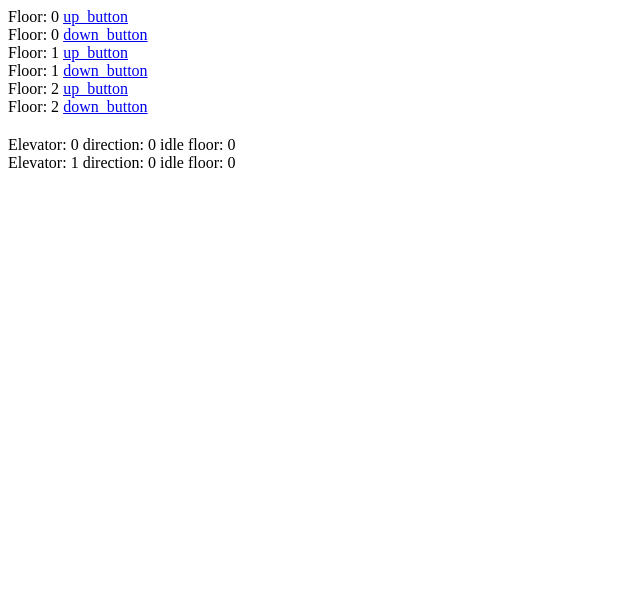
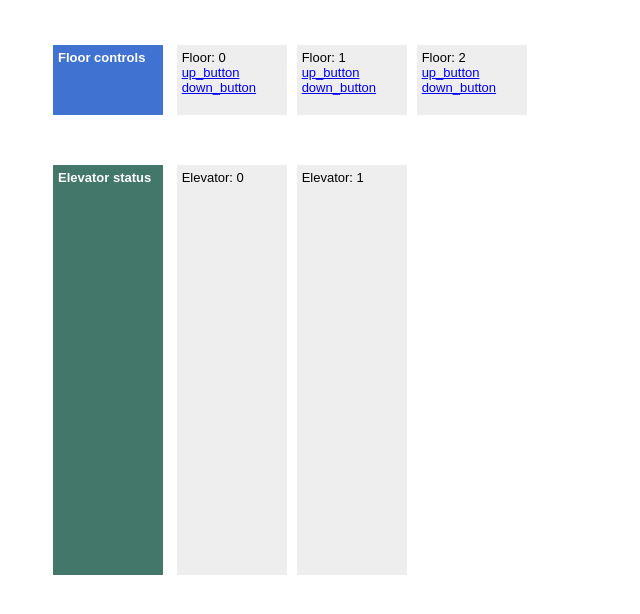
Before and after one commit to arjunattam/elevator-simulation, a plain HTML site: page index.html in a window 1280 px wide. Shown: the whole page, without its empty margins (0-640 px from the left). Drawn offline with nearby package versions, Linux system fonts and the light colour scheme.

Commit message:
css added, ui updated

```diff
--- a/index.html
+++ b/index.html
@@ -2,16 +2,25 @@
 <html>
   <head>
     <title>Elevator simulation</title>
+    <link rel="stylesheet" type="text/css" href="style.css">
     <meta name="viewport" content="initial-scale=1.0, user-scalable=no">
     <meta charset="utf-8">
   </head>
 
   <body>
-    <div id="floors"> </div>
+    <div id="floors">
+      <ul class="horizontal floors" id="floors_list">
+        <li class="header">Floor controls</li>
+        <!-- floor li -->
+      </ul>
+    </div>
 
-    <div id="spacer" style="height: 20px;"> &nbsp; </div>
-
-    <div id="elevators"> </div>
+    <div id="elevators">
+      <ul class="horizontal elevators" id="elevators_list">
+        <li class="header">Elevator status</li>
+        <!-- elevator li -->
+      </ul>
+    </div>
 
     <script src="https://ajax.googleapis.com/ajax/libs/jquery/1.12.0/jquery.min.js"></script>
     <script src="script.js"></script>
--- a/script.js
+++ b/script.js
@@ -38,17 +38,17 @@ Controller.prototype.handleRequest = function (direction, floor) {
 }
 
 /* Button class */
-var Button = function (buttonType, floorNum) {
+var Button = function (buttonType, floorNum, floorId) {
     Controller.apply(this); // TODO comment this?
     this.buttonType = buttonType; // 1 is up, -1 is down
     this.buttonFloor = floorNum;
     this.buttonTypeString = (this.buttonType == 1) ? 'up_button' : 'down_button';
 
     this.buttonId = this.buttonTypeString + '_' + this.buttonFloor;
-    this.buttonHtml = 'Floor: ' + this.buttonFloor + ' <a href="#" id="' + this.buttonId + '">' +
+    this.buttonHtml = '<a href="#" id="' + this.buttonId + '">' +
                       this.buttonTypeString + '</a><br/>';
 
-    $('#floors').append (this.buttonHtml);
+    $('#' + floorId).append (this.buttonHtml);
     $('#' + this.buttonId).click( this.buttonPressed.bind(this) );
 }
 Button.prototype = Object.create(Controller.prototype);
@@ -68,21 +68,24 @@ var Elevator = function (elevatorNum) {
     this.idleFloor = 0;
     this.stopLocations = [];
 
-    this.display();
+    this.elevatorId = 'elevator_item_' + elevatorNum;
+    this.initDisplay();
 }
-Elevator.prototype.display = function () {
-    this.html = 'Elevator: ' + this.elevatorNum.toString() + ' ' + 'direction: ' +
-                this.direction + ' ' + 'idle floor: ' + this.idleFloor + '<br/>';
-    // init UI
-    $('#elevators').append(this.html);
+Elevator.prototype.initDisplay = function () {
+    this.html = '<li id="' + this.elevatorId + '">Elevator: ' + this.elevatorNum + '<br/></li>';
+    $('#elevators_list').append(this.html);
+}
+Elevator.prototype.statusDisplay = function () {
+    this.html = 'Direction: ' + this.direction + ' ' + 'idle floor: ' + this.idleFloor + '<br/>';
+    $('#' + this.elevatorId).append(this.html);
 }
 Elevator.prototype.assignJob = function (direction, floor) {
     this.direction = direction;
-    this.display();
+    this.statusDisplay();
     setTimeout( function() {
         this.idleFloor = floor;
         this.direction = 0;
-        this.display();
+        this.statusDisplay();
     }.bind(this), 2000 );
     // TODO logic for moving elevator
 }
@@ -99,9 +102,16 @@ Elevator.prototype.isEligible = function (direction, floor) {
 /* Floor class */
 var Floor = function (floorNum) {
     this.floorNum = floorNum;
-    this.upButton = new Button(1, floorNum);
-    this.downButton = new Button(-1, floorNum);
+
+    this.floorId = 'floor_item_' + this.floorNum;
+    this.initDisplay();
+
+    this.upButton = new Button(1, this.floorNum, this.floorId);
+    this.downButton = new Button(-1, this.floorNum, this.floorId);
 }
+Floor.prototype.initDisplay = function() {
+    $('#floors_list').append ('<li id="' + this.floorId + '">Floor: ' + this.floorNum + '<br/></li>');
+};
 
 /* init */
 var main = new Controller(3, 2);
--- /dev/null
+++ b/style.css
@@ -0,0 +1,31 @@
+body, html {
+    font-family: sans-serif;
+    font-size: 13px;
+}
+ul.horizontal {
+    list-style-type: none;
+    margin-top: 40px;
+}
+ul.horizontal li {
+    display: inline-table;
+    margin: 5px;
+    padding: 5px;
+    width: 100px;
+    background-color: #eee;
+}
+.floors li {
+    height: 60px;
+}
+.floors .header {
+    background-color: #4073d1;
+    color: #fff;
+    font-weight: bold;
+}
+.elevators li {
+    height: 400px;
+}
+.elevators .header {
+    background-color: #43776a;
+    color: #fff;
+    font-weight: bold;
+}
```
